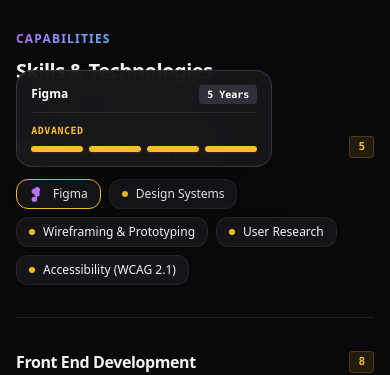
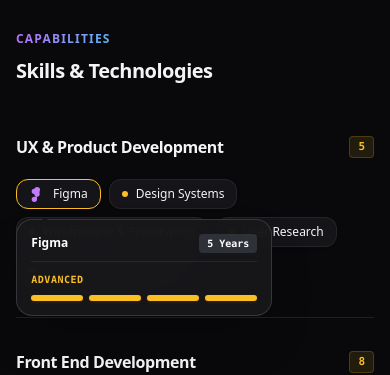
Before and after one commit to yathish1204/yathishshettigar, a Next.js app in the folder portfolio-yathish/: page / in a window 390 px wide. Both pictures are taken after a click on the button "Figma". Shown: the part 2167-2542 px from the top of the page. Built offline with nearby package versions, Linux system fonts and the light colour scheme; no server answers; the database is empty.

Commit message:
Flicker effect fixed in skill section mobile

```diff
--- a/portfolio-yathish/src/components/SkillGroup.tsx
+++ b/portfolio-yathish/src/components/SkillGroup.tsx
@@ -86,7 +86,16 @@
   ];
 
   return (
-    <div className="flex flex-col gap-4 py-4 md:py-2 md:px-6">
+    <div className="flex flex-col gap-4 py-4 md:py-2 md:px-6 relative">
+      {/* Mobile Transparent Backdrop to ensure 100% reliable 1-tap dismiss outside active chip */}
+      {activeSkill && (
+        <div
+          onClick={() => setActiveSkill(null)}
+          className="fixed inset-0 z-40 md:hidden bg-transparent"
+          aria-hidden="true"
+        />
+      )}
+
       {/* Category Heading */}
       <div className="flex items-center justify-between md:border-b md:border-zinc-200 md:dark:border-zinc-800/80 md:pb-2.5">
         <h3 className="text-base sm:text-lg font-semibold text-zinc-900 dark:text-zinc-100 tracking-tight flex items-center gap-2">
@@ -130,7 +139,7 @@
                   }}
                   className={`bg-zinc-100 dark:bg-zinc-900/90 border text-zinc-900 dark:text-zinc-100 px-3 py-1.5 rounded-xl shadow-sm text-xs sm:text-sm font-medium flex items-center gap-2 hover:bg-zinc-200/60 dark:hover:bg-zinc-800/80 focus-visible:outline-none focus-visible:ring-2 focus-visible:ring-[#B45309] dark:focus-visible:ring-[#FBBF24] transition-all md:hover:scale-105 active:scale-95 cursor-pointer ${
                     isClicked
-                      ? 'border-[#B45309] dark:border-[#FBBF24] bg-zinc-200/85 dark:bg-zinc-800'
+                      ? 'border-[#B45309] dark:border-[#FBBF24] bg-zinc-200/85 dark:bg-zinc-800 z-50 relative'
                       : 'border-zinc-200/90 dark:border-zinc-800/90 hover:border-[#B45309]/50 dark:hover:border-[#FBBF24]/50'
                   }`}
                 >
@@ -150,15 +159,15 @@
                   <span>{skill.name}</span>
                 </div>
 
-                {/* Hover/Click Popover Box */}
+                {/* Popover Box: Positions below chip (top-full) on mobile to prevent covering category titles, and above (bottom-full) on desktop */}
                 <div
                   aria-hidden={!isClicked}
-                  className={`absolute bottom-full mb-3 w-64 p-3.5 rounded-2xl bg-white/95 dark:bg-zinc-900/95 text-zinc-900 dark:text-zinc-100 border border-zinc-200 dark:border-zinc-700/80 shadow-2xl backdrop-blur-xl transition-all duration-200 z-50 transform ${
+                  className={`absolute top-full mt-2.5 md:top-auto md:bottom-full md:mt-0 md:mb-3 w-64 p-3.5 rounded-2xl bg-white/95 dark:bg-zinc-900/95 text-zinc-900 dark:text-zinc-100 border border-zinc-200 dark:border-zinc-700/80 shadow-2xl backdrop-blur-xl transition-all duration-200 z-50 transform ${
                     tooltipAlignment[skillKey] === 'start'
-                      ? 'left-0 translate-x-0 origin-bottom-left md:left-1/2 md:-translate-x-1/2 md:right-auto'
+                      ? 'left-0 translate-x-0 origin-top-left md:origin-bottom-left md:left-1/2 md:-translate-x-1/2 md:right-auto'
                       : tooltipAlignment[skillKey] === 'end'
-                      ? 'right-0 left-auto translate-x-0 origin-bottom-right md:left-1/2 md:-translate-x-1/2 md:right-auto'
-                      : 'left-1/2 -translate-x-1/2 origin-bottom'
+                      ? 'right-0 left-auto translate-x-0 origin-top-right md:origin-bottom-right md:left-1/2 md:-translate-x-1/2 md:right-auto'
+                      : 'left-1/2 -translate-x-1/2 origin-top md:origin-bottom'
                   } ${
                     isClicked
                       ? 'opacity-100 translate-y-0 pointer-events-auto'
@@ -197,12 +206,12 @@
                     </div>
                   </div>
 
-                  {/* Arrow Pointer */}
-                  <div className={`absolute top-full -mt-[1px] border-4 border-transparent border-t-white dark:border-t-zinc-900/95 ${
+                  {/* Arrow Pointer: points UP towards chip on mobile, points DOWN on desktop */}
+                  <div className={`absolute bottom-full -mb-[1px] md:bottom-auto md:top-full md:-mt-[1px] border-4 border-transparent border-b-white dark:border-b-zinc-900/95 md:border-b-transparent md:border-t-white md:dark:border-t-zinc-900/95 ${
                     tooltipAlignment[skillKey] === 'start'
                       ? 'left-6 translate-x-0 md:left-1/2 md:-translate-x-1/2'
                       : tooltipAlignment[skillKey] === 'end'
-                      ? 'right-6 left-auto translate-x-0 md:left-1/2 md:-translate-x-1/2 md:right-auto'
+                      ? 'right-6 left-auto translate-x-0 md:left-1/2 md:-translate-x-1/2'
                       : 'left-1/2 -translate-x-1/2'
                   }`} />
                 </div>
```
